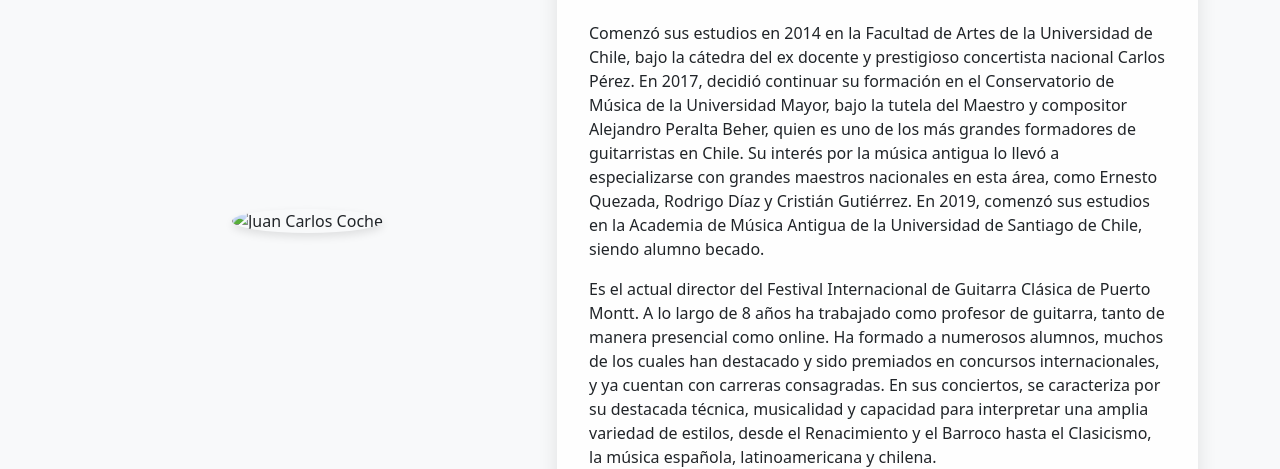
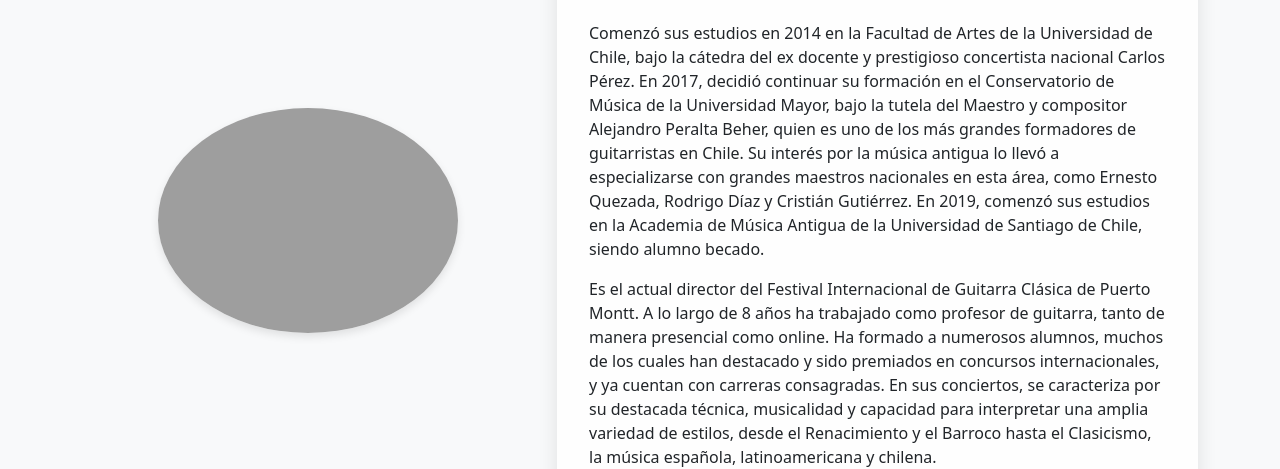
Before and after one commit to Juancarloscoche/desarrollo-portafolio, a plain HTML site: page index.html in a window 1280 px wide. Shown: the part 331-800 px from the top of the page. Drawn offline with nearby package versions, Linux system fonts and the light colour scheme; the site is published under a folder, as on GitHub Pages, so addresses that start at the root find nothing.

Commit message:
correcion direcion imagen cv

```diff
--- a/index.html
+++ b/index.html
@@ -31,7 +31,7 @@
         <div class="container">
             <div class="row align-items-center">
                 <div class="col-md-5 text-center">
-                    <img src="/assets/img/1.png" alt="Juan Carlos Coche" class="imagen-perfil mb-4">
+                    <img src="./assets/img/1.png" alt="Juan Carlos Coche" class="imagen-perfil mb-4">
                 </div>
                 <div class="col-md-7">
                     <div class="contenido-texto">
```
